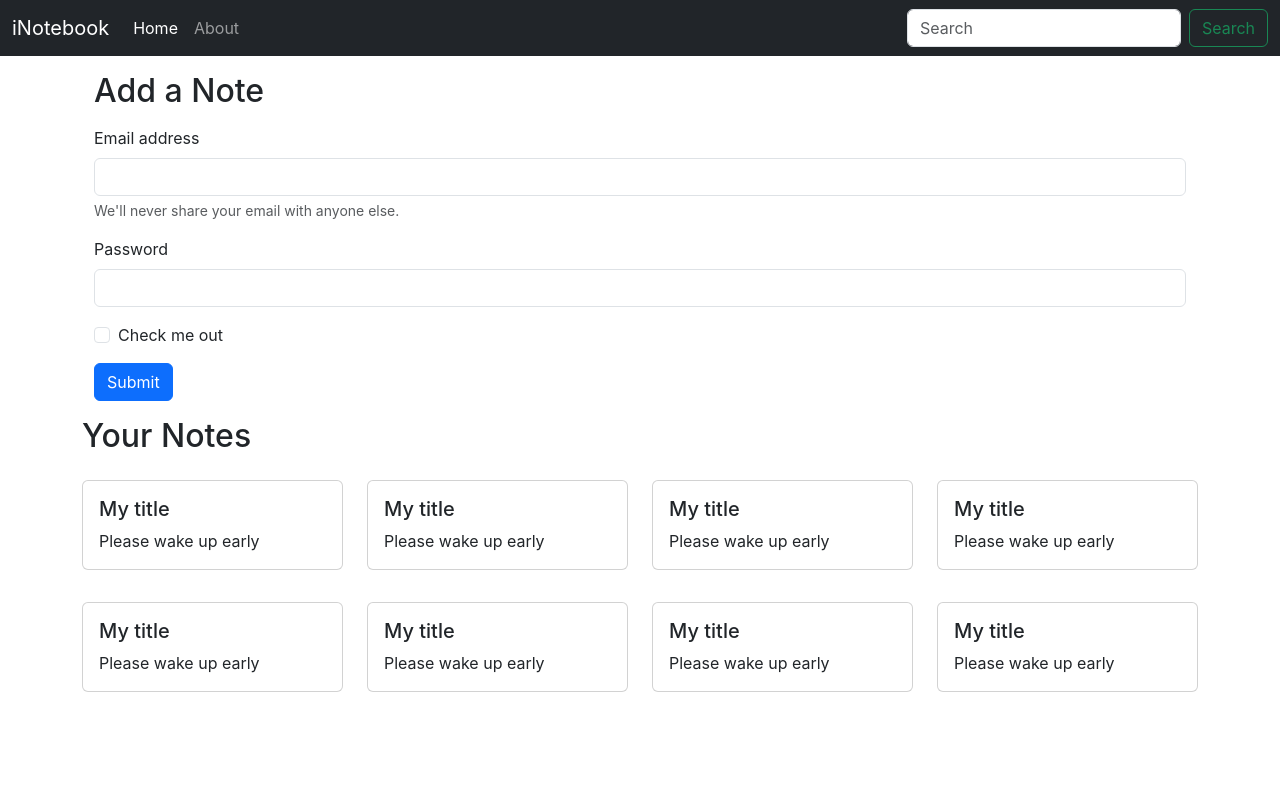
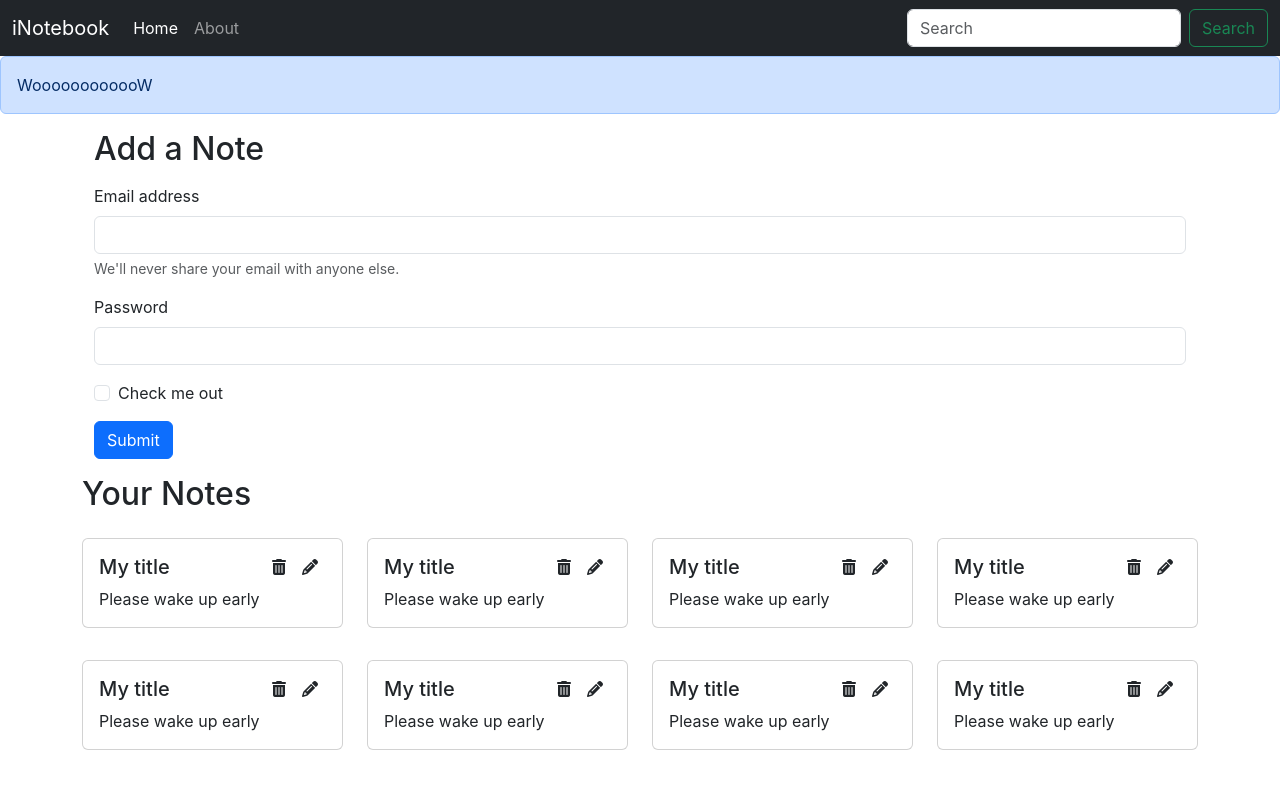
Before and after one commit to PARZIVAL0609/react-Harry, a React (Create React App) app in the folder inotebook/: page / in a window 1280 px wide. Shown: the top 788 px of the page. Built offline with nearby package versions, Linux system fonts and the light colour scheme.

Commit message:
Note cards with icons

```diff
--- a/inotebook/public/index.html
+++ b/inotebook/public/index.html
@@ -23,6 +23,7 @@
   <body>
     <noscript>You need to enable JavaScript to run this app.</noscript>
     <div id="root"></div>
+    <script src="https://kit.fontawesome.com/4990c73d30.js" crossorigin="anonymous"></script>
     <script
       src="https://cdn.jsdelivr.net/npm/bootstrap@5.3.3/dist/js/bootstrap.min.js"
       integrity="sha384-0pUGZvbkm6XF6gxjEnlmuGrJXVbNuzT9qBBavbLwCsOGabYfZo0T0to5eqruptLy"
--- a/inotebook/src/App.js
+++ b/inotebook/src/App.js
@@ -4,6 +4,7 @@ import Navbar from "./components/Navbar";
 import Home from "./components/Home";
 import About from "./components/About";
 import NoteState from "./context/Notes/NoteState";
+import Alert from "./components/Alert";
 
 function App() {
   return (
@@ -11,6 +12,7 @@ function App() {
       <NoteState>
         <Router>
           <Navbar />
+          <Alert message = "WoooooooooooW"/>
           <div className="container">
             <Routes>
               <Route exact path="/" element={<Home />}></Route>
--- /dev/null
+++ b/inotebook/src/components/Alert.js
@@ -0,0 +1,13 @@
+import React from "react";
+
+const Alert = (props) => {
+  return (
+    <div>
+      <div class="alert alert-primary" role="alert">
+        {props.message}
+      </div>
+    </div>
+  );
+};
+
+export default Alert;
--- a/inotebook/src/components/Home.js
+++ b/inotebook/src/components/Home.js
@@ -1,16 +1,13 @@
 import Notes from "./Notes";
 
 const Home = () => {
-
-
   return (
     <div>
       <div className="container my-3">
         <h2>Add a Note</h2>
-
         <form className="my-3">
           <div className="mb-3">
-            <label for="exampleInputEmail1" className="form-label">
+            <label htmlFor="exampleInputEmail1" className="form-label">
               Email address
             </label>
             <input
@@ -24,7 +21,7 @@ const Home = () => {
             </div>
           </div>
           <div className="mb-3">
-            <label for="exampleInputPassword1" className="form-label">
+            <label htmlFor="exampleInputPassword1" className="form-label">
               Password
             </label>
             <input
@@ -39,7 +36,7 @@ const Home = () => {
               className="form-check-input"
               id="exampleCheck1"
             />
-            <label className="form-check-label" for="exampleCheck1">
+            <label className="form-check-label" htmlFor="exampleCheck1">
               Check me out
             </label>
           </div>
@@ -48,7 +45,7 @@ const Home = () => {
           </button>
         </form>
       </div>
-      <Notes/>
+      <Notes />
     </div>
   );
 };
--- a/inotebook/src/components/Navbar.js
+++ b/inotebook/src/components/Navbar.js
@@ -3,9 +3,9 @@ import { Link, useLocation } from "react-router-dom";
 
 const Navbar = () => {
   let location = useLocation();
-  useEffect(() => {
-    console.log(location);
-  }, [location]);
+  // useEffect(() => {
+  //   console.log(location);
+  // }, [location]);
   return (
     <nav className="navbar navbar-expand-lg navbar-dark bg-dark">
       <div className="container-fluid">
--- a/inotebook/src/components/NoteItem.js
+++ b/inotebook/src/components/NoteItem.js
@@ -6,7 +6,13 @@ const NoteItem = (props) => {
     <div className="col-md-3">
       <div className="card my-3">
         <div className="card-body">
-          <h5 className="card-title">{note.title}</h5>
+          <div className="d-flex justify-content-between">
+            <h5 className="card-title">{note.title}</h5>
+            <div className="icons">
+              <i className="fa-solid fa-trash-can mx-2"></i>
+              <i className="fa-solid fa-pencil mx-2"></i>
+            </div>
+          </div>
           <p className="card-text">{note.description}</p>
         </div>
       </div>
--- a/inotebook/src/components/Notes.js
+++ b/inotebook/src/components/Notes.js
@@ -10,7 +10,7 @@ const Notes = () => {
     <div className="row my-3">
       <h2>Your Notes</h2>
       {notes.map((note) => {
-        return <NoteItem note = {note}/>;
+        return <NoteItem key = {note._id} note = {note}/>;
       })}
     </div>
   );
--- a/inotebook/src/context/Notes/NoteState.js
+++ b/inotebook/src/context/Notes/NoteState.js
@@ -22,7 +22,7 @@ const NoteState = (props) => {
       __v: 0,
     },
     {
-      _id: "66747220be2ee483da2fd4a9",
+      _id: "66747220be2ee483da2fd3a9",
       user: "66743a0a2320b67f391d9aa7",
       title: "My title",
       description: "Please wake up early",
@@ -31,7 +31,7 @@ const NoteState = (props) => {
       __v: 0,
     },
     {
-      _id: "6676f2b4f464090fb3d53953",
+      _id: "6676f2b4f464090f33d53953",
       user: "66743a0a2320b67f391d9aa7",
       title: "My title",
       description: "Please wake up early",
@@ -40,7 +40,7 @@ const NoteState = (props) => {
       __v: 0,
     },
     {
-      _id: "66747220be2ee483da2fd4a9",
+      _id: "66747220be23e483da2fd4a9",
       user: "66743a0a2320b67f391d9aa7",
       title: "My title",
       description: "Please wake up early",
@@ -49,7 +49,7 @@ const NoteState = (props) => {
       __v: 0,
     },
     {
-      _id: "6676f2b4f464090fb3d53953",
+      _id: "6676f234f464090fb3d53953",
       user: "66743a0a2320b67f391d9aa7",
       title: "My title",
       description: "Please wake up early",
@@ -58,7 +58,7 @@ const NoteState = (props) => {
       __v: 0,
     },
     {
-      _id: "66747220be2ee483da2fd4a9",
+      _id: "66347220be2ee483da2fd4a9",
       user: "66743a0a2320b67f391d9aa7",
       title: "My title",
       description: "Please wake up early",
@@ -67,7 +67,7 @@ const NoteState = (props) => {
       __v: 0,
     },
     {
-      _id: "6676f2b4f464090fb3d53953",
+      _id: "3676f2b4f464090fb3d53953",
       user: "66743a0a2320b67f391d9aa7",
       title: "My title",
       description: "Please wake up early",
--- a/inotebook/src/index.css
+++ b/inotebook/src/index.css
@@ -11,3 +11,7 @@ code {
   font-family: source-code-pro, Menlo, Monaco, Consolas, 'Courier New',
     monospace;
 }
+
+i{
+  cursor: pointer;
+}
```
